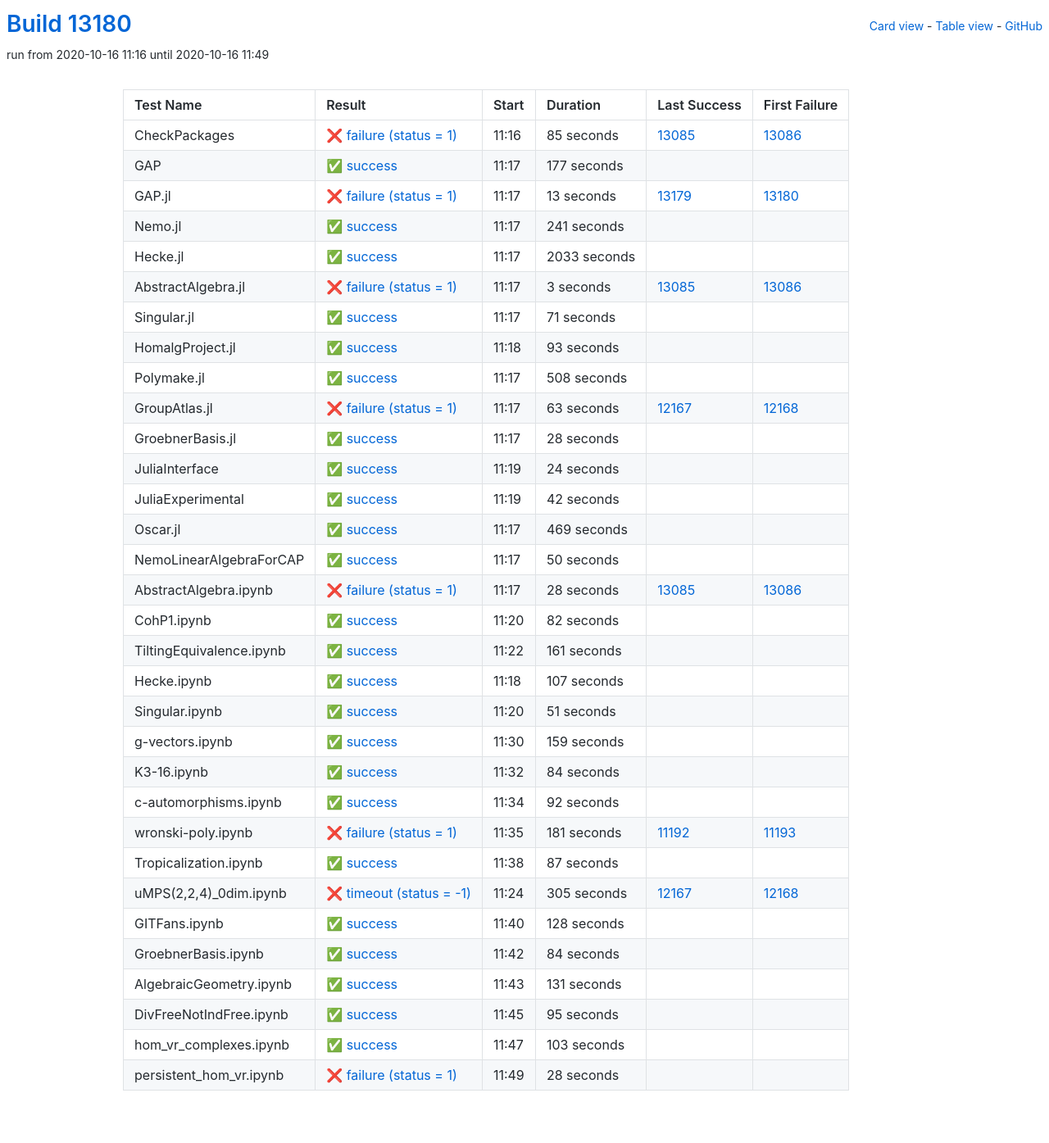
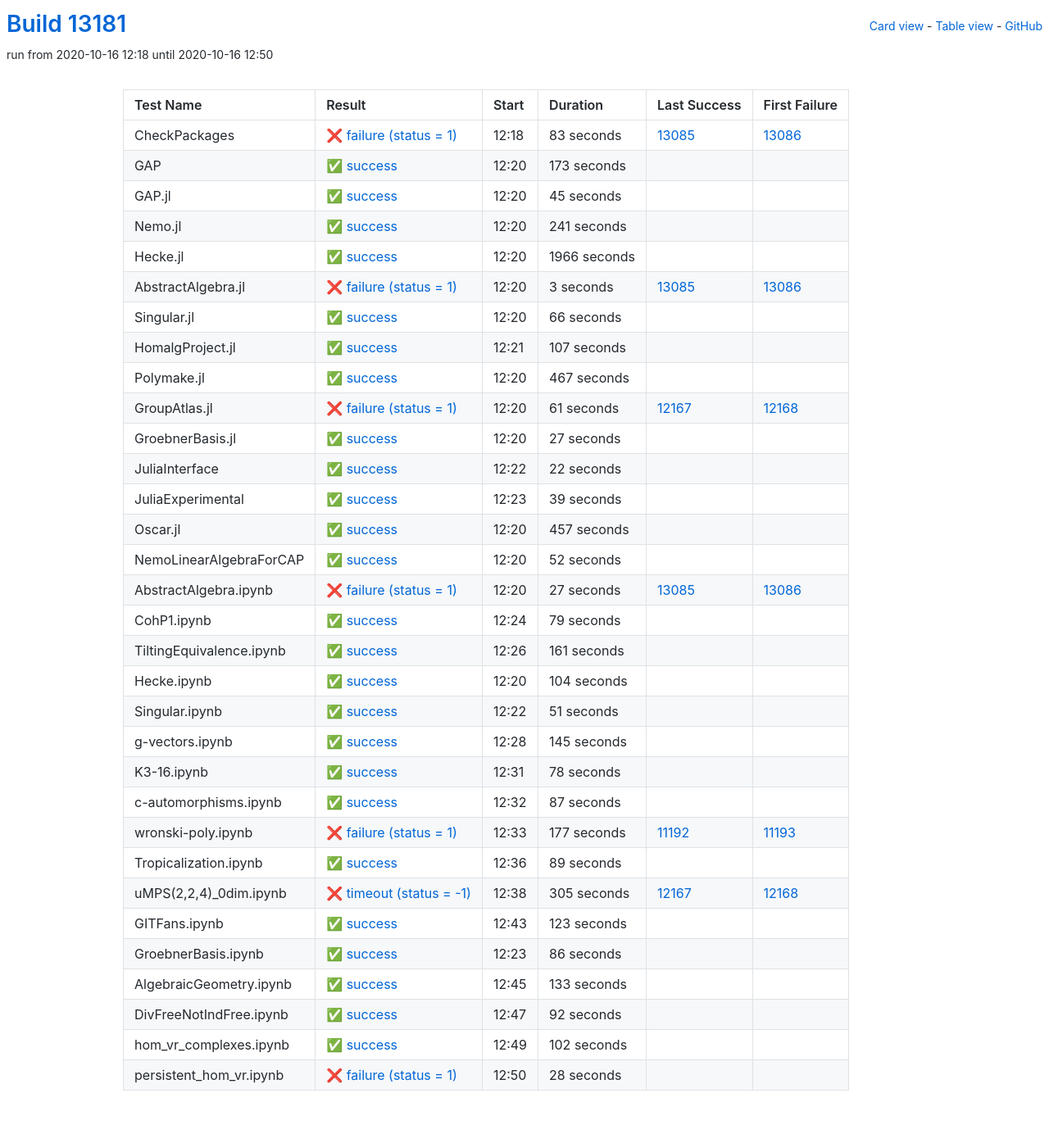
Before and after one commit to oscar-system/oscar-ci-status, a Jekyll site: the page built from table.html, in a window 1280 px wide. Shown: the whole page at 82% size. Built offline with Jekyll 4.4.1, drawn with Linux system fonts in a browser that asks for light colours.

Commit message:
Build #13181

```diff
--- a/_data/ci.yml
+++ b/_data/ci.yml
@@ -1,6 +1,6 @@
 ---
-build: 13180
-build_url: https://oscarci.mathematik.uni-kl.de/job/oscar/13180/
+build: 13181
+build_url: https://oscarci.mathematik.uni-kl.de/job/oscar/13181/
 job: oscar
 organization: oscar-system
 repo: oscar-ci-status
@@ -8,44 +8,44 @@ repourl: https://github.com/oscar-system/oscar-ci-status
 tests:
 - name: CheckPackages
   id: checkpackages
-  log: https://oscarci.mathematik.uni-kl.de/job/oscar/13180/artifact/logs/build-13180/CheckPackages.log
-  start: 2020-10-16 11:16
+  log: https://oscarci.mathematik.uni-kl.de/job/oscar/13181/artifact/logs/build-13181/CheckPackages.log
+  start: 2020-10-16 12:18
   success: false
   exitcode: 1
   status: failure
-  duration: 85
+  duration: 83
   last_success: 13085
   last_success_url: https://oscarci.mathematik.uni-kl.de/job/oscar/13085/
   first_failure: 13086
   first_failure_url: https://oscarci.mathematik.uni-kl.de/job/oscar/13086/
 - name: GAP
   id: gap
-  log: https://oscarci.mathematik.uni-kl.de/job/oscar/13180/artifact/logs/build-13180/GAP.log
-  start: 2020-10-16 11:17
+  log: https://oscarci.mathematik.uni-kl.de/job/oscar/13181/artifact/logs/build-13181/GAP.log
+  start: 2020-10-16 12:20
   success: true
   exitcode: 0
   status: success
-  duration: 177
+  duration: 173
   last_success: false
   last_success_url:
   first_failure: false
   first_failure_url:
 - name: GAP.jl
   id: gap-jl
-  log: https://oscarci.mathematik.uni-kl.de/job/oscar/13180/artifact/logs/build-13180/GAP.jl.log
-  start: 2020-10-16 11:17
-  success: false
-  exitcode: 1
-  status: failure
-  duration: 13
-  last_success: 13179
-  last_success_url: https://oscarci.mathematik.uni-kl.de/job/oscar/13179/
-  first_failure: 13180
-  first_failure_url: https://oscarci.mathematik.uni-kl.de/job/oscar/13180/
+  log: https://oscarci.mathematik.uni-kl.de/job/oscar/13181/artifact/logs/build-13181/GAP.jl.log
+  start: 2020-10-16 12:20
+  success: true
+  exitcode: 0
+  status: success
+  duration: 45
+  last_success: false
+  last_success_url:
+  first_failure: false
+  first_failure_url:
 - name: Nemo.jl
   id: nemo-jl
-  log: https://oscarci.mathematik.uni-kl.de/job/oscar/13180/artifact/logs/build-13180/Nemo.jl.log
-  start: 2020-10-16 11:17
+  log: https://oscarci.mathematik.uni-kl.de/job/oscar/13181/artifact/logs/build-13181/Nemo.jl.log
+  start: 2020-10-16 12:20
   success: true
   exitcode: 0
   status: success
@@ -56,20 +56,20 @@ tests:
   first_failure_url:
 - name: Hecke.jl
   id: hecke-jl
-  log: https://oscarci.mathematik.uni-kl.de/job/oscar/13180/artifact/logs/build-13180/Hecke.jl.log
-  start: 2020-10-16 11:17
+  log: https://oscarci.mathematik.uni-kl.de/job/oscar/13181/artifact/logs/build-13181/Hecke.jl.log
+  start: 2020-10-16 12:20
   success: true
   exitcode: 0
   status: success
-  duration: 2033
+  duration: 1966
   last_success: false
   last_success_url:
   first_failure: false
   first_failure_url:
 - name: AbstractAlgebra.jl
   id: abstractalgebra-jl
-  log: https://oscarci.mathematik.uni-kl.de/job/oscar/13180/artifact/logs/build-13180/AbstractAlgebra.jl.log
-  start: 2020-10-16 11:17
+  log: https://oscarci.mathematik.uni-kl.de/job/oscar/13181/artifact/logs/build-13181/AbstractAlgebra.jl.log
+  start: 2020-10-16 12:20
   success: false
   exitcode: 1
   status: failure
@@ -80,140 +80,140 @@ tests:
   first_failure_url: https://oscarci.mathematik.uni-kl.de/job/oscar/13086/
 - name: Singular.jl
   id: singular-jl
-  log: https://oscarci.mathematik.uni-kl.de/job/oscar/13180/artifact/logs/build-13180/Singular.jl.log
-  start: 2020-10-16 11:17
+  log: https://oscarci.mathematik.uni-kl.de/job/oscar/13181/artifact/logs/build-13181/Singular.jl.log
+  start: 2020-10-16 12:20
   success: true
   exitcode: 0
   status: success
-  duration: 71
+  duration: 66
   last_success: false
   last_success_url:
   first_failure: false
   first_failure_url:
 - name: HomalgProject.jl
   id: homalgproject-jl
-  log: https://oscarci.mathematik.uni-kl.de/job/oscar/13180/artifact/logs/build-13180/HomalgProject.jl.log
-  start: 2020-10-16 11:18
+  log: https://oscarci.mathematik.uni-kl.de/job/oscar/13181/artifact/logs/build-13181/HomalgProject.jl.log
+  start: 2020-10-16 12:21
   success: true
   exitcode: 0
   status: success
-  duration: 93
+  duration: 107
   last_success: false
   last_success_url:
   first_failure: false
   first_failure_url:
 - name: Polymake.jl
   id: polymake-jl
-  log: https://oscarci.mathematik.uni-kl.de/job/oscar/13180/artifact/logs/build-13180/Polymake.jl.log
-  start: 2020-10-16 11:17
+  log: https://oscarci.mathematik.uni-kl.de/job/oscar/13181/artifact/logs/build-13181/Polymake.jl.log
+  start: 2020-10-16 12:20
   success: true
   exitcode: 0
   status: success
-  duration: 508
+  duration: 467
   last_success: false
   last_success_url:
   first_failure: false
   first_failure_url:
 - name: GroupAtlas.jl
   id: groupatlas-jl
-  log: https://oscarci.mathematik.uni-kl.de/job/oscar/13180/artifact/logs/build-13180/GroupAtlas.jl.log
-  start: 2020-10-16 11:17
+  log: https://oscarci.mathematik.uni-kl.de/job/oscar/13181/artifact/logs/build-13181/GroupAtlas.jl.log
+  start: 2020-10-16 12:20
   success: false
   exitcode: 1
   status: failure
-  duration: 63
+  duration: 61
   last_success: 12167
   last_success_url: https://oscarci.mathematik.uni-kl.de/job/oscar/12167/
   first_failure: 12168
   first_failure_url: https://oscarci.mathematik.uni-kl.de/job/oscar/12168/
 - name: GroebnerBasis.jl
   id: groebnerbasis-jl
-  log: https://oscarci.mathematik.uni-kl.de/job/oscar/13180/artifact/logs/build-13180/GroebnerBasis.jl.log
-  start: 2020-10-16 11:17
+  log: https://oscarci.mathematik.uni-kl.de/job/oscar/13181/artifact/logs/build-13181/GroebnerBasis.jl.log
+  start: 2020-10-16 12:20
   success: true
   exitcode: 0
   status: success
-  duration: 28
+  duration: 27
   last_success: false
   last_success_url:
   first_failure: false
   first_failure_url:
 - name: JuliaInterface
   id: juliainterface
-  log: https://oscarci.mathematik.uni-kl.de/job/oscar/13180/artifact/logs/build-13180/JuliaInterface.log
-  start: 2020-10-16 11:19
+  log: https://oscarci.mathematik.uni-kl.de/job/oscar/13181/artifact/logs/build-13181/JuliaInterface.log
+  start: 2020-10-16 12:22
   success: true
   exitcode: 0
   status: success
-  duration: 24
+  duration: 22
   last_success: false
   last_success_url:
   first_failure: false
   first_failure_url:
 - name: JuliaExperimental
   id: juliaexperimental
-  log: https://oscarci.mathematik.uni-kl.de/job/oscar/13180/artifact/logs/build-13180/JuliaExperimental.log
-  start: 2020-10-16 11:19
+  log: https://oscarci.mathematik.uni-kl.de/job/oscar/13181/artifact/logs/build-13181/JuliaExperimental.log
+  start: 2020-10-16 12:23
   success: true
   exitcode: 0
   status: success
-  duration: 42
+  duration: 39
   last_success: false
   last_success_url:
   first_failure: false
   first_failure_url:
 - name: Oscar.jl
   id: oscar-jl
-  log: https://oscarci.mathematik.uni-kl.de/job/oscar/13180/artifact/logs/build-13180/Oscar.jl.log
-  start: 2020-10-16 11:17
+  log: https://oscarci.mathematik.uni-kl.de/job/oscar/13181/artifact/logs/build-13181/Oscar.jl.log
+  start: 2020-10-16 12:20
   success: true
   exitcode: 0
   status: success
-  duration: 469
+  duration: 457
   last_success: false
   last_success_url:
   first_failure: false
   first_failure_url:
 - name: NemoLinearAlgebraForCAP
   id: nemolinearalgebraforcap
-  log: https://oscarci.mathematik.uni-kl.de/job/oscar/13180/artifact/logs/build-13180/NemoLinearAlgebraForCAP.log
-  start: 2020-10-16 11:17
+  log: https://oscarci.mathematik.uni-kl.de/job/oscar/13181/artifact/logs/build-13181/NemoLinearAlgebraForCAP.log
+  start: 2020-10-16 12:20
   success: true
   exitcode: 0
   status: success
-  duration: 50
+  duration: 52
   last_success: false
   last_success_url:
   first_failure: false
   first_failure_url:
 - name: AbstractAlgebra.ipynb
   id: abstractalgebra-ipynb
-  log: https://oscarci.mathematik.uni-kl.de/job/oscar/13180/artifact/logs/build-13180/AbstractAlgebra.ipynb.log
-  start: 2020-10-16 11:17
+  log: https://oscarci.mathematik.uni-kl.de/job/oscar/13181/artifact/logs/build-13181/AbstractAlgebra.ipynb.log
+  start: 2020-10-16 12:20
   success: false
   exitcode: 1
   status: failure
-  duration: 28
+  duration: 27
   last_success: 13085
   last_success_url: https://oscarci.mathematik.uni-kl.de/job/oscar/13085/
   first_failure: 13086
   first_failure_url: https://oscarci.mathematik.uni-kl.de/job/oscar/13086/
 - name: CohP1.ipynb
   id: cohp1-ipynb
-  log: https://oscarci.mathematik.uni-kl.de/job/oscar/13180/artifact/logs/build-13180/CohP1.ipynb.log
-  start: 2020-10-16 11:20
+  log: https://oscarci.mathematik.uni-kl.de/job/oscar/13181/artifact/logs/build-13181/CohP1.ipynb.log
+  start: 2020-10-16 12:24
   success: true
   exitcode: 0
   status: success
-  duration: 82
+  duration: 79
   last_success: false
   last_success_url:
   first_failure: false
   first_failure_url:
 - name: TiltingEquivalence.ipynb
   id: tiltingequivalence-ipynb
-  log: https://oscarci.mathematik.uni-kl.de/job/oscar/13180/artifact/logs/build-13180/TiltingEquivalence.ipynb.log
-  start: 2020-10-16 11:22
+  log: https://oscarci.mathematik.uni-kl.de/job/oscar/13181/artifact/logs/build-13181/TiltingEquivalence.ipynb.log
+  start: 2020-10-16 12:26
   success: true
   exitcode: 0
   status: success
@@ -224,20 +224,20 @@ tests:
   first_failure_url:
 - name: Hecke.ipynb
   id: hecke-ipynb
-  log: https://oscarci.mathematik.uni-kl.de/job/oscar/13180/artifact/logs/build-13180/Hecke.ipynb.log
-  start: 2020-10-16 11:18
+  log: https://oscarci.mathematik.uni-kl.de/job/oscar/13181/artifact/logs/build-13181/Hecke.ipynb.log
+  start: 2020-10-16 12:20
   success: true
   exitcode: 0
   status: success
-  duration: 107
+  duration: 104
   last_success: false
   last_success_url:
   first_failure: false
   first_failure_url:
 - name: Singular.ipynb
   id: singular-ipynb
-  log: https://oscarci.mathematik.uni-kl.de/job/oscar/13180/artifact/logs/build-13180/Singular.ipynb.log
-  start: 2020-10-16 11:20
+  log: https://oscarci.mathematik.uni-kl.de/job/oscar/13181/artifact/logs/build-13181/Singular.ipynb.log
+  start: 2020-10-16 12:22
   success: true
   exitcode: 0
   status: success
@@ -248,56 +248,32 @@ tests:
   first_failure_url:
 - name: g-vectors.ipynb
   id: g-vectors-ipynb
-  log: https://oscarci.mathematik.uni-kl.de/job/oscar/13180/artifact/logs/build-13180/g-vectors.ipynb.log
-  start: 2020-10-16 11:30
+  log: https://oscarci.mathematik.uni-kl.de/job/oscar/13181/artifact/logs/build-13181/g-vectors.ipynb.log
+  start: 2020-10-16 12:28
   success: true
   exitcode: 0
   status: success
-  duration: 159
+  duration: 145
   last_success: false
   last_success_url:
   first_failure: false
   first_failure_url:
 - name: K3-16.ipynb
   id: k3-16-ipynb
-  log: https://oscarci.mathematik.uni-kl.de/job/oscar/13180/artifact/logs/build-13180/K3-16.ipynb.log
-  start: 2020-10-16 11:32
+  log: https://oscarci.mathematik.uni-kl.de/job/oscar/13181/artifact/logs/build-13181/K3-16.ipynb.log
+  start: 2020-10-16 12:31
   success: true
   exitcode: 0
   status: success
-  duration: 84
+  duration: 78
   last_success: false
   last_success_url:
   first_failure: false
   first_failure_url:
 - name: c-automorphisms.ipynb
   id: c-automorphisms-ipynb
-  log: https://oscarci.mathematik.uni-kl.de/job/oscar/13180/artifact/logs/build-13180/c-automorphisms.ipynb.log
-  start: 2020-10-16 11:34
-  success: true
-  exitcode: 0
-  status: success
-  duration: 92
-  last_success: false
-  last_success_url:
-  first_failure: false
-  first_failure_url:
-- name: wronski-poly.ipynb
-  id: wronski-poly-ipynb
-  log: https://oscarci.mathematik.uni-kl.de/job/oscar/13180/artifact/logs/build-13180/wronski-poly.ipynb.log
-  start: 2020-10-16 11:35
-  success: false
-  exitcode: 1
-  status: failure
-  duration: 181
-  last_success: 11192
-  last_success_url: https://oscarci.mathematik.uni-kl.de/job/oscar/11192/
-  first_failure: 11193
-  first_failure_url: https://oscarci.mathematik.uni-kl.de/job/oscar/11193/
-- name: Tropicalization.ipynb
-  id: tropicalization-ipynb
-  log: https://oscarci.mathematik.uni-kl.de/job/oscar/13180/artifact/logs/build-13180/Tropicalization.ipynb.log
-  start: 2020-10-16 11:38
+  log: https://oscarci.mathematik.uni-kl.de/job/oscar/13181/artifact/logs/build-13181/c-automorphisms.ipynb.log
+  start: 2020-10-16 12:32
   success: true
   exitcode: 0
   status: success
@@ -306,10 +282,34 @@ tests:
   last_success_url:
   first_failure: false
   first_failure_url:
+- name: wronski-poly.ipynb
+  id: wronski-poly-ipynb
+  log: https://oscarci.mathematik.uni-kl.de/job/oscar/13181/artifact/logs/build-13181/wronski-poly.ipynb.log
+  start: 2020-10-16 12:33
+  success: false
+  exitcode: 1
+  status: failure
+  duration: 177
+  last_success: 11192
+  last_success_url: https://oscarci.mathematik.uni-kl.de/job/oscar/11192/
+  first_failure: 11193
+  first_failure_url: https://oscarci.mathematik.uni-kl.de/job/oscar/11193/
+- name: Tropicalization.ipynb
+  id: tropicalization-ipynb
+  log: https://oscarci.mathematik.uni-kl.de/job/oscar/13181/artifact/logs/build-13181/Tropicalization.ipynb.log
+  start: 2020-10-16 12:36
+  success: true
+  exitcode: 0
+  status: success
+  duration: 89
+  last_success: false
+  last_success_url:
+  first_failure: false
+  first_failure_url:
 - name: uMPS(2,2,4)_0dim.ipynb
   id: umps-2-2-4-0dim-ipynb
-  log: https://oscarci.mathematik.uni-kl.de/job/oscar/13180/artifact/logs/build-13180/uMPS-2-2-4-_0dim.ipynb.log
-  start: 2020-10-16 11:24
+  log: https://oscarci.mathematik.uni-kl.de/job/oscar/13181/artifact/logs/build-13181/uMPS-2-2-4-_0dim.ipynb.log
+  start: 2020-10-16 12:38
   success: false
   exitcode: -1
   status: timeout
@@ -320,68 +320,68 @@ tests:
   first_failure_url: https://oscarci.mathematik.uni-kl.de/job/oscar/12168/
 - name: GITFans.ipynb
   id: gitfans-ipynb
-  log: https://oscarci.mathematik.uni-kl.de/job/oscar/13180/artifact/logs/build-13180/GITFans.ipynb.log
-  start: 2020-10-16 11:40
+  log: https://oscarci.mathematik.uni-kl.de/job/oscar/13181/artifact/logs/build-13181/GITFans.ipynb.log
+  start: 2020-10-16 12:43
   success: true
   exitcode: 0
   status: success
-  duration: 128
+  duration: 123
   last_success: false
   last_success_url:
   first_failure: false
   first_failure_url:
 - name: GroebnerBasis.ipynb
   id: groebnerbasis-ipynb
-  log: https://oscarci.mathematik.uni-kl.de/job/oscar/13180/artifact/logs/build-13180/GroebnerBasis.ipynb.log
-  start: 2020-10-16 11:42
+  log: https://oscarci.mathematik.uni-kl.de/job/oscar/13181/artifact/logs/build-13181/GroebnerBasis.ipynb.log
+  start: 2020-10-16 12:23
   success: true
   exitcode: 0
   status: success
-  duration: 84
+  duration: 86
   last_success: false
   last_success_url:
   first_failure: false
   first_failure_url:
 - name: AlgebraicGeometry.ipynb
   id: algebraicgeometry-ipynb
-  log: https://oscarci.mathematik.uni-kl.de/job/oscar/13180/artifact/logs/build-13180/AlgebraicGeometry.ipynb.log
-  start: 2020-10-16 11:43
+  log: https://oscarci.mathematik.uni-kl.de/job/oscar/13181/artifact/logs/build-13181/AlgebraicGeometry.ipynb.log
+  start: 2020-10-16 12:45
   success: true
   exitcode: 0
   status: success
-  duration: 131
+  duration: 133
   last_success: false
   last_success_url:
   first_failure: false
   first_failure_url:
 - name: DivFreeNotIndFree.ipynb
   id: divfreenotindfree-ipynb
-  log: https://oscarci.mathematik.uni-kl.de/job/oscar/13180/artifact/logs/build-13180/DivFreeNotIndFree.ipynb.log
-  start: 2020-10-16 11:45
+  log: https://oscarci.mathematik.uni-kl.de/job/oscar/13181/artifact/logs/build-13181/DivFreeNotIndFree.ipynb.log
+  start: 2020-10-16 12:47
   success: true
   exitcode: 0
   status: success
-  duration: 95
+  duration: 92
   last_success: false
   last_success_url:
   first_failure: false
   first_failure_url:
 - name: hom_vr_complexes.ipynb
   id: hom-vr-complexes-ipynb
-  log: https://oscarci.mathematik.uni-kl.de/job/oscar/13180/artifact/logs/build-13180/hom_vr_complexes.ipynb.log
-  start: 2020-10-16 11:47
+  log: https://oscarci.mathematik.uni-kl.de/job/oscar/13181/artifact/logs/build-13181/hom_vr_complexes.ipynb.log
+  start: 2020-10-16 12:49
   success: true
   exitcode: 0
   status: success
-  duration: 103
+  duration: 102
   last_success: false
   last_success_url:
   first_failure: false
   first_failure_url:
 - name: persistent_hom_vr.ipynb
   id: persistent-hom-vr-ipynb
-  log: https://oscarci.mathematik.uni-kl.de/job/oscar/13180/artifact/logs/build-13180/persistent_hom_vr.ipynb.log
-  start: 2020-10-16 11:49
+  log: https://oscarci.mathematik.uni-kl.de/job/oscar/13181/artifact/logs/build-13181/persistent_hom_vr.ipynb.log
+  start: 2020-10-16 12:50
   success: false
   exitcode: 1
   status: failure
```
Also changed, not shown: README.md.
